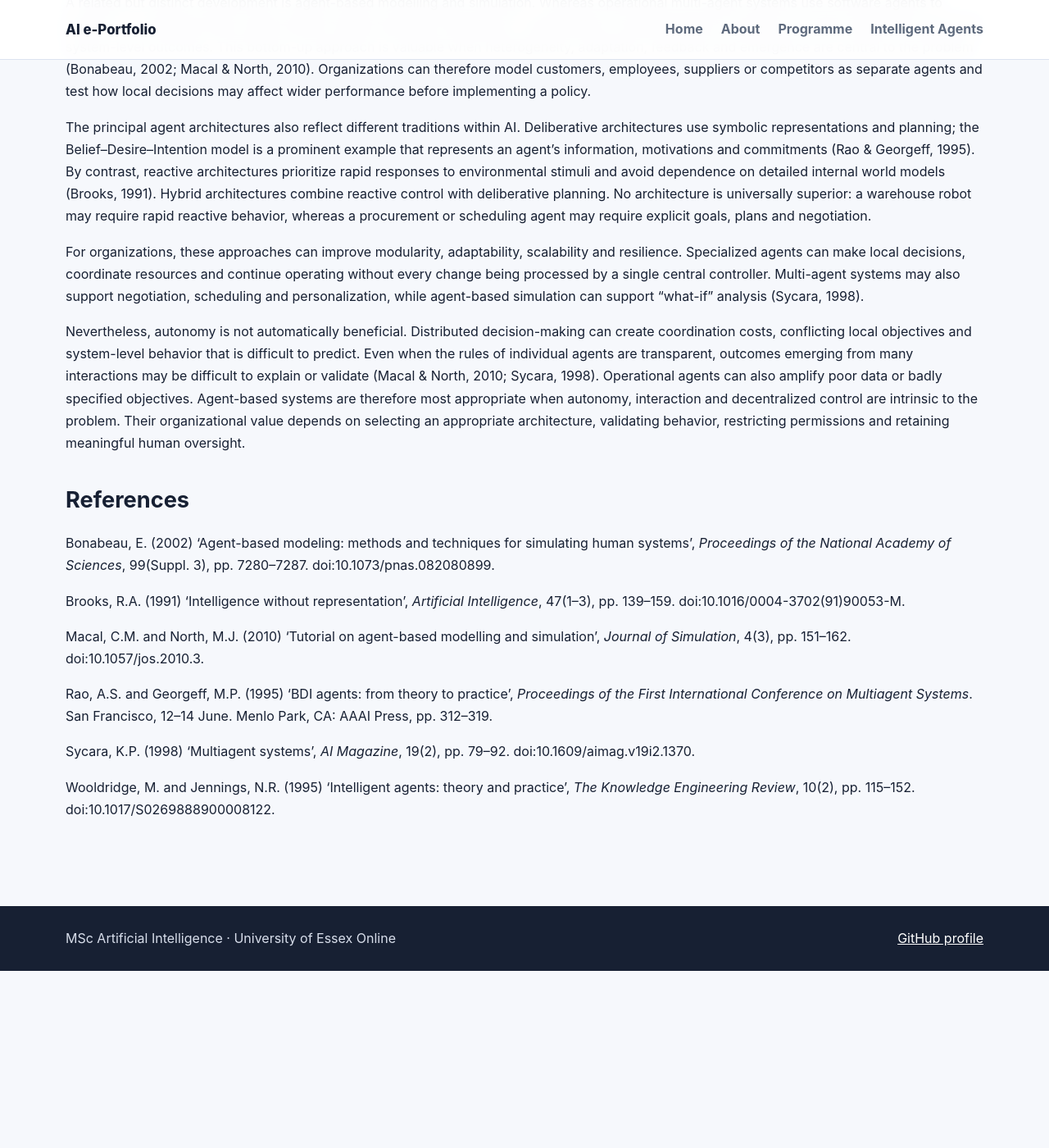
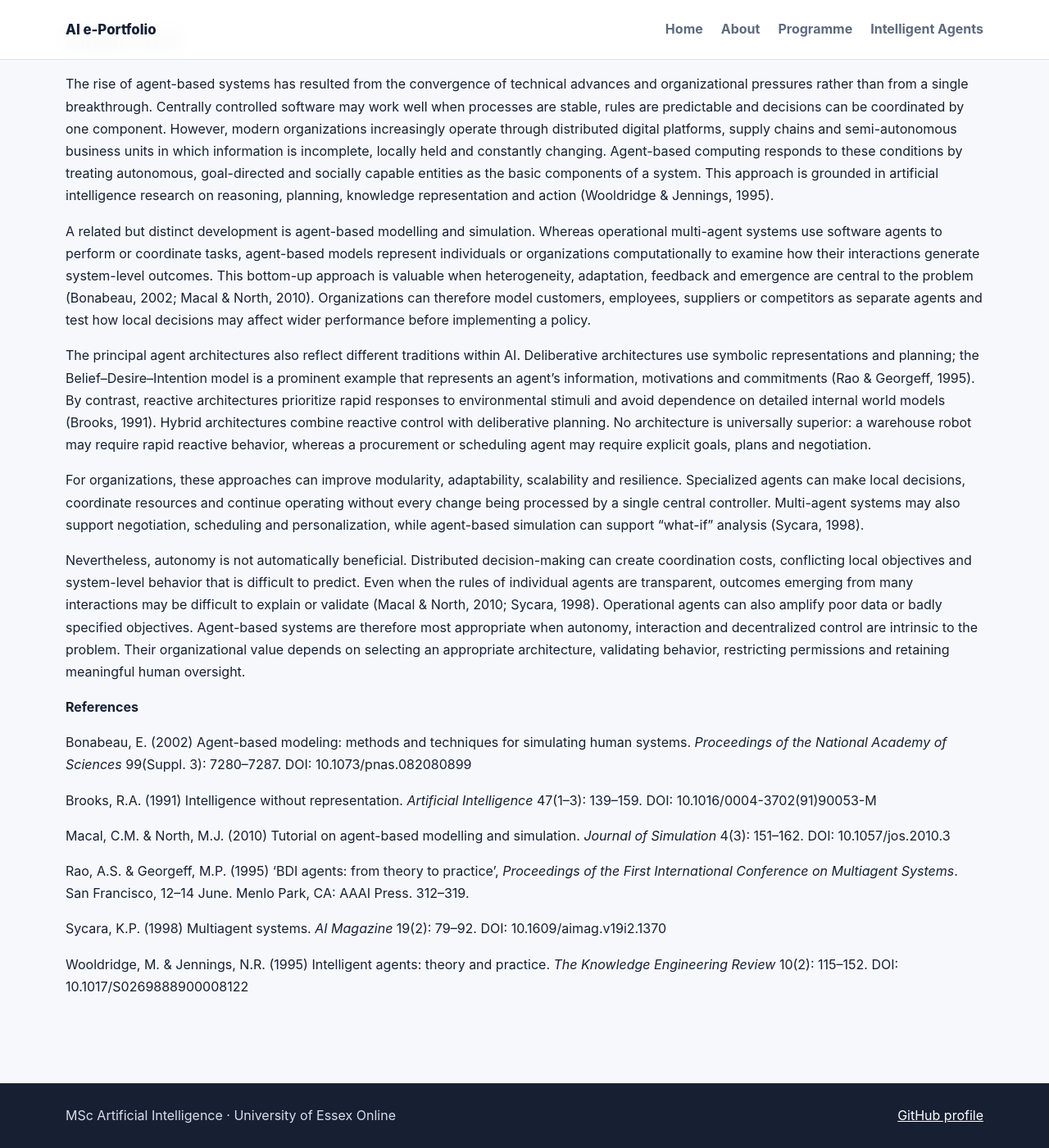
Before and after one commit to Monogios1996/Monogios1996.github.io, a Jekyll site: the page built from modules/intelligent-agents/evidence/discussions/unit-01-agent-based-systems-initial-post.md, in a window 1280 px wide and 1400 px high, scrolled down 630 px. Shown: the whole window at 82% size. Built offline with Jekyll 4.4.1, drawn with Linux system fonts in a browser that asks for light colours; our own code applies the rules of GitHub Pages for plain Markdown files; before the commit the page ends 1814 px from its top, so only the background shows below that; some of the changed text lies outside the part shown.

Commit message:
Replace Discussion 1 initial post with submitted evidence

```diff
--- a/modules/intelligent-agents/evidence/discussions/unit-01-agent-based-systems-initial-post.md
+++ b/modules/intelligent-agents/evidence/discussions/unit-01-agent-based-systems-initial-post.md
@@ -17,16 +31,16 @@ For organizations, these approaches can improve modularity, adaptability, scalab
 
 Nevertheless, autonomy is not automatically beneficial. Distributed decision-making can create coordination costs, conflicting local objectives and system-level behavior that is difficult to predict. Even when the rules of individual agents are transparent, outcomes emerging from many interactions may be difficult to explain or validate (Macal & North, 2010; Sycara, 1998). Operational agents can also amplify poor data or badly specified objectives. Agent-based systems are therefore most appropriate when autonomy, interaction and decentralized control are intrinsic to the problem. Their organizational value depends on selecting an appropriate architecture, validating behavior, restricting permissions and retaining meaningful human oversight.
 
-## References
+**References**
 
-Bonabeau, E. (2002) ‘Agent-based modeling: methods and techniques for simulating human systems’, *Proceedings of the National Academy of Sciences*, 99(Suppl. 3), pp. 7280–7287. doi:10.1073/pnas.082080899.
+Bonabeau, E. (2002) Agent-based modeling: methods and techniques for simulating human systems. *Proceedings of the National Academy of Sciences* 99(Suppl. 3): 7280–7287. DOI: 10.1073/pnas.082080899
 
-Brooks, R.A. (1991) ‘Intelligence without representation’, *Artificial Intelligence*, 47(1–3), pp. 139–159. doi:10.1016/0004-3702(91)90053-M.
+Brooks, R.A. (1991) Intelligence without representation. *Artificial Intelligence* 47(1–3): 139–159. DOI: 10.1016/0004-3702(91)90053-M
 
-Macal, C.M. and North, M.J. (2010) ‘Tutorial on agent-based modelling and simulation’, *Journal of Simulation*, 4(3), pp. 151–162. doi:10.1057/jos.2010.3.
+Macal, C.M. & North, M.J. (2010) Tutorial on agent-based modelling and simulation. *Journal of Simulation* 4(3): 151–162. DOI: 10.1057/jos.2010.3
 
-Rao, A.S. and Georgeff, M.P. (1995) ‘BDI agents: from theory to practice’, *Proceedings of the First International Conference on Multiagent Systems*. San Francisco, 12–14 June. Menlo Park, CA: AAAI Press, pp. 312–319.
+Rao, A.S. & Georgeff, M.P. (1995) ‘BDI agents: from theory to practice’, *Proceedings of the First International Conference on Multiagent Systems*. San Francisco, 12–14 June. Menlo Park, CA: AAAI Press. 312–319.
 
-Sycara, K.P. (1998) ‘Multiagent systems’, *AI Magazine*, 19(2), pp. 79–92. doi:10.1609/aimag.v19i2.1370.
+Sycara, K.P. (1998) Multiagent systems. *AI Magazine* 19(2): 79–92. DOI: 10.1609/aimag.v19i2.1370
 
-Wooldridge, M. and Jennings, N.R. (1995) ‘Intelligent agents: theory and practice’, *The Knowledge Engineering Review*, 10(2), pp. 115–152. doi:10.1017/S0269888900008122.
+Wooldridge, M. & Jennings, N.R. (1995) Intelligent agents: theory and practice. *The Knowledge Engineering Review* 10(2): 115–152. DOI: 10.1017/S0269888900008122
```
Also changed, not shown: other parts of modules/intelligent-agents/evidence/discussions/unit-01-agent-based-systems-initial-post.md (+15 -1 lines).
